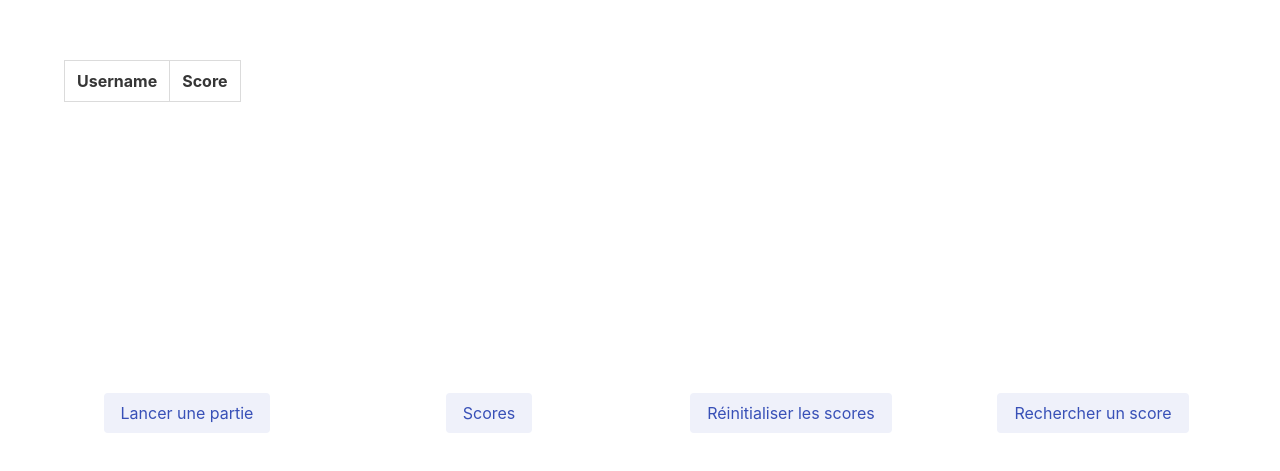
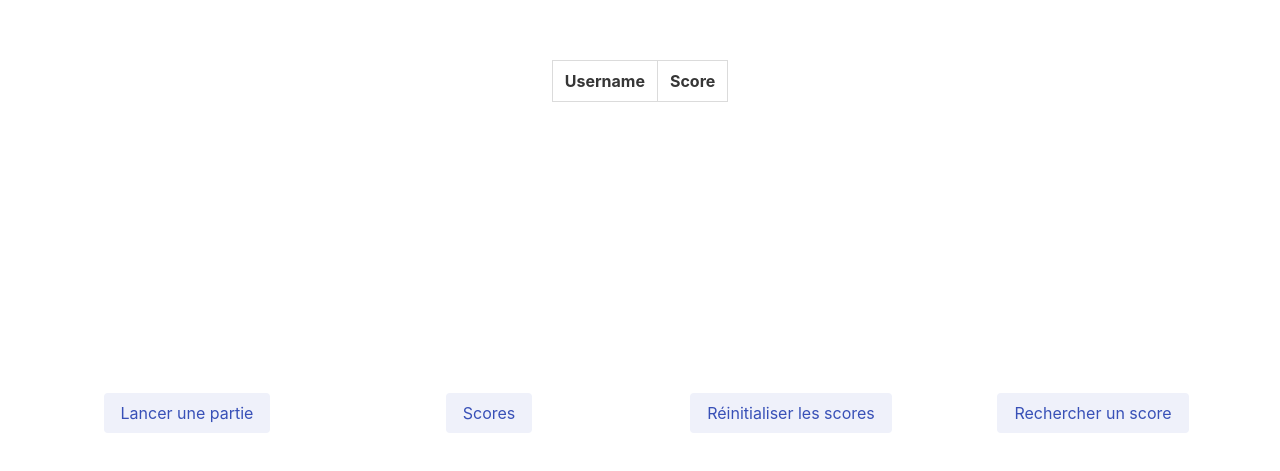
Before and after one commit to winvdaking/MysteriousNumberJS, a website with bundled scripts: page index.html in a window 1280 px wide. Shown: the part 319-790 px from the top of the page. Built offline with nearby package versions, Linux system fonts and the light colour scheme.

Commit message:
feat(css): center table

```diff
--- a/css/style.css
+++ b/css/style.css
@@ -8,3 +8,8 @@
   right: 0;
   bottom: 0;
 }
+
+table{
+    margin-left: auto;
+    margin-right: auto;
+}
```
